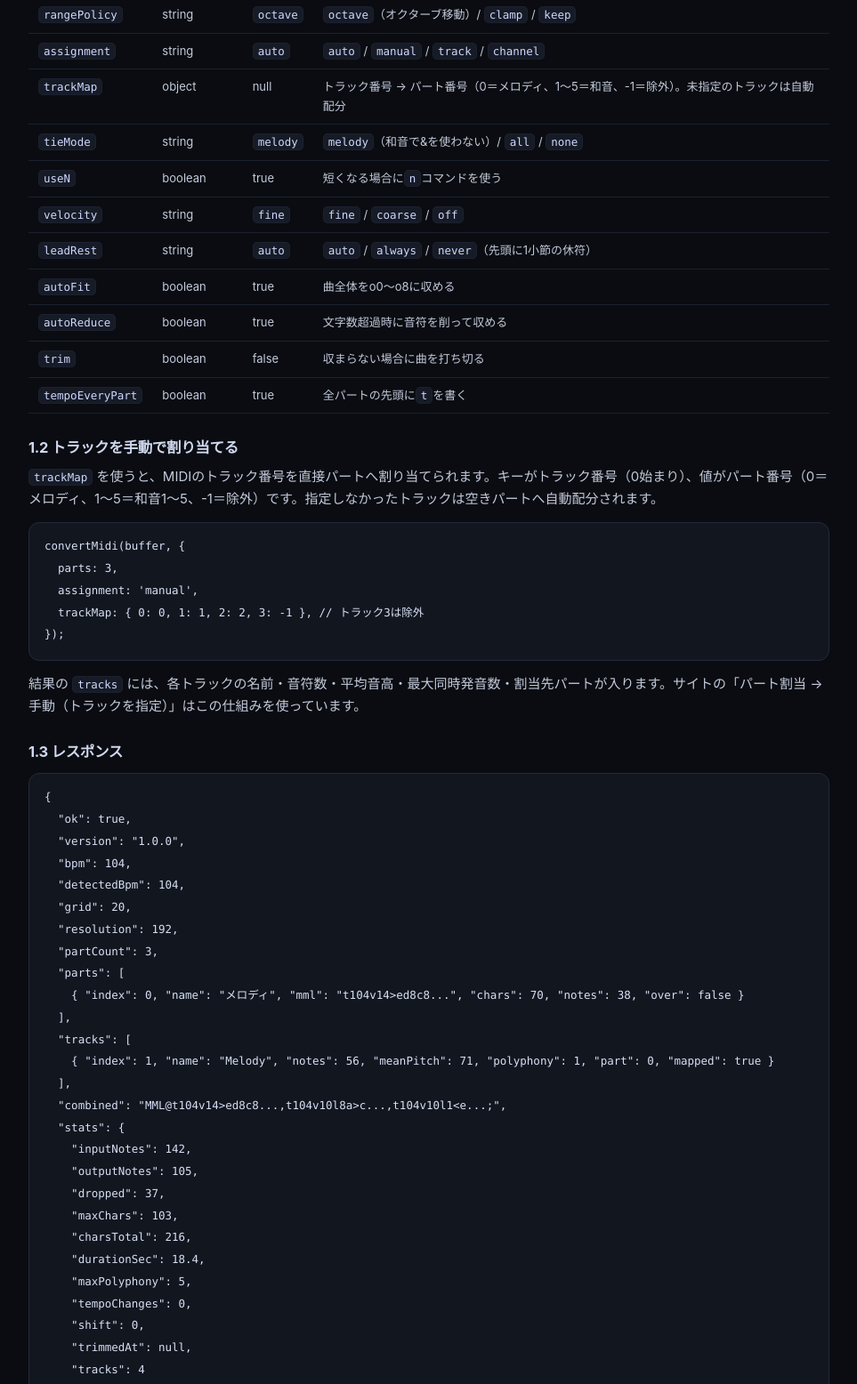
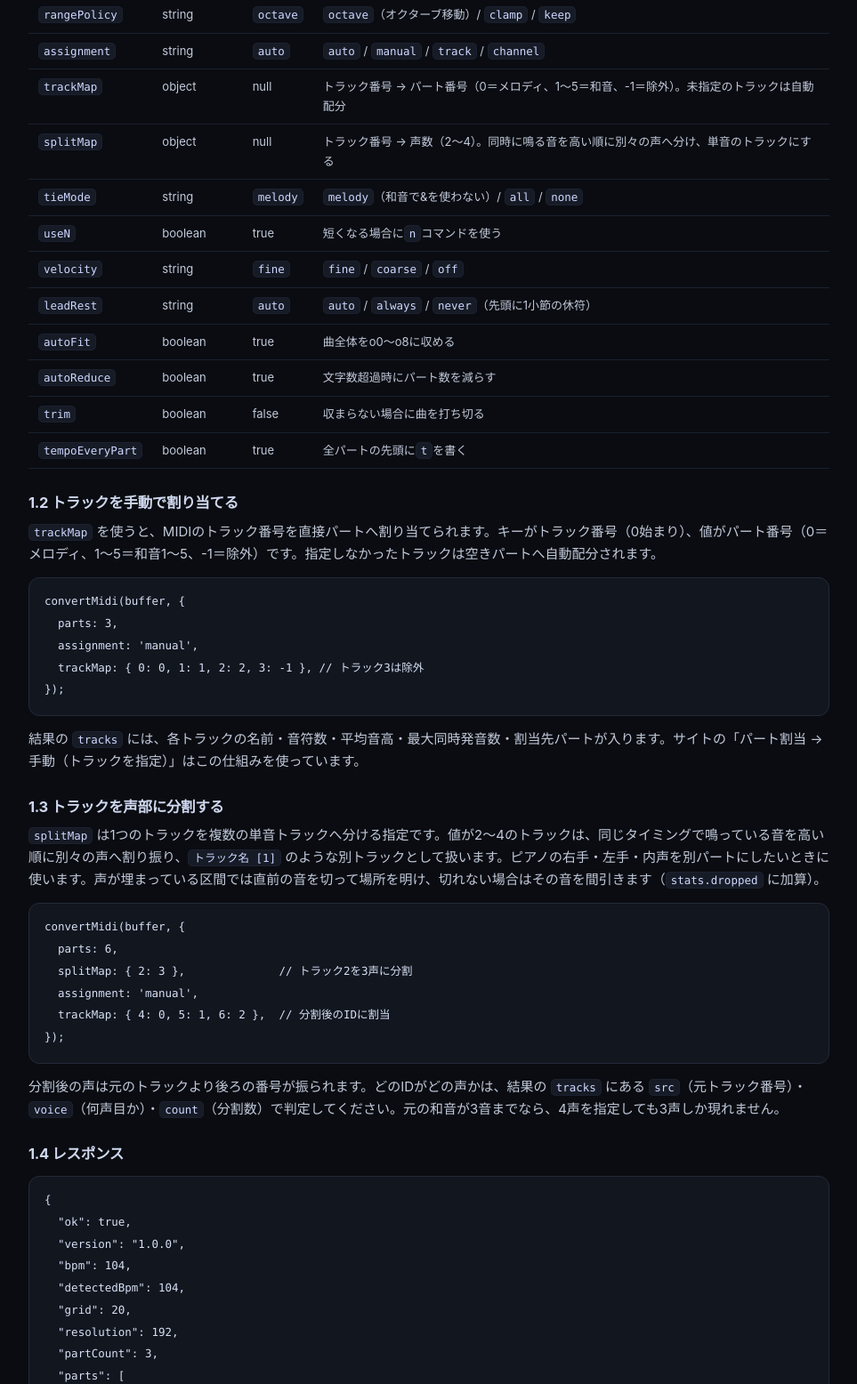
Before and after one commit to toyfer/mabi-mml-studio, a website: page api.html in a window 1280 px wide. Shown: the part 1244-2800 px from the top of the page at 89% size, without its empty margins (158-1121 px from the left). Drawn offline with Linux system fonts and the light colour scheme.

Commit message:
docs(api): document splitMap and voice splitting

```diff
--- a/api.html
+++ b/api.html
@@ -16,7 +16,7 @@
       <a href="./index.html">変換</a>
       <a href="./spec.html">仕様</a>
       <a href="./api.html" class="active">API</a>
-      <a href="https://github.com/toyfer/mabi-mml-studio" target="_blank" rel="noopener">GitHub</a>
+      <a href="https://github.com/" target="_blank" rel="noopener">GitHub</a>
     </nav>
   </div>
 </header>
@@ -32,7 +32,7 @@
   <h2 id="js">1. JavaScript API</h2>
   <p>サイト上の <code>src/api.js</code> を読み込むだけで使えます。ビルド不要、外部依存なし。</p>
 
-<pre><code class="language-js">import { convertMidi } from 'https://toyfer.github.io/mabi-mml-studio/src/api.js';
+<pre><code class="language-js">import { convertMidi } from 'https://your-name.github.io/mabi-mml/src/api.js';
 
 const buffer = await file.arrayBuffer();
 const result = convertMidi(buffer, {
@@ -64,12 +64,13 @@ console.log(result.combined);   // MML@...,...,...;
       <tr><td><code>rangePolicy</code></td><td>string</td><td><code>octave</code></td><td><code>octave</code>（オクターブ移動）/ <code>clamp</code> / <code>keep</code></td></tr>
       <tr><td><code>assignment</code></td><td>string</td><td><code>auto</code></td><td><code>auto</code> / <code>manual</code> / <code>track</code> / <code>channel</code></td></tr>
       <tr><td><code>trackMap</code></td><td>object</td><td>null</td><td>トラック番号 → パート番号（0＝メロディ、1〜5＝和音、-1＝除外）。未指定のトラックは自動配分</td></tr>
+      <tr><td><code>splitMap</code></td><td>object</td><td>null</td><td>トラック番号 → 声数（2〜4）。同時に鳴る音を高い順に別々の声へ分け、単音のトラックにする</td></tr>
       <tr><td><code>tieMode</code></td><td>string</td><td><code>melody</code></td><td><code>melody</code>（和音で&amp;を使わない）/ <code>all</code> / <code>none</code></td></tr>
       <tr><td><code>useN</code></td><td>boolean</td><td>true</td><td>短くなる場合に<code>n</code>コマンドを使う</td></tr>
       <tr><td><code>velocity</code></td><td>string</td><td><code>fine</code></td><td><code>fine</code> / <code>coarse</code> / <code>off</code></td></tr>
       <tr><td><code>leadRest</code></td><td>string</td><td><code>auto</code></td><td><code>auto</code> / <code>always</code> / <code>never</code>（先頭に1小節の休符）</td></tr>
       <tr><td><code>autoFit</code></td><td>boolean</td><td>true</td><td>曲全体をo0〜o8に収める</td></tr>
-      <tr><td><code>autoReduce</code></td><td>boolean</td><td>true</td><td>文字数超過時に音符を削って収める</td></tr>
+      <tr><td><code>autoReduce</code></td><td>boolean</td><td>true</td><td>文字数超過時にパート数を減らす</td></tr>
       <tr><td><code>trim</code></td><td>boolean</td><td>false</td><td>収まらない場合に曲を打ち切る</td></tr>
       <tr><td><code>tempoEveryPart</code></td><td>boolean</td><td>true</td><td>全パートの先頭に<code>t</code>を書く</td></tr>
     </tbody>
@@ -87,7 +88,20 @@ console.log(result.combined);   // MML@...,...,...;
 
   <p>結果の <code>tracks</code> には、各トラックの名前・音符数・平均音高・最大同時発音数・割当先パートが入ります。サイトの「パート割当 → 手動（トラックを指定）」はこの仕組みを使っています。</p>
 
-  <h3>1.3 レスポンス</h3>
+  <h3>1.3 トラックを声部に分割する</h3>
+  <p><code>splitMap</code> は1つのトラックを複数の単音トラックへ分ける指定です。値が2〜4のトラックは、同じタイミングで鳴っている音を高い順に別々の声へ割り振り、<code>トラック名 [1]</code> のような別トラックとして扱います。ピアノの右手・左手・内声を別パートにしたいときに使います。声が埋まっている区間では直前の音を切って場所を明け、切れない場合はその音を間引きます（<code>stats.dropped</code> に加算）。</p>
+
+<pre><code class="language-js">convertMidi(buffer, {
+  parts: 6,
+  splitMap: { 2: 3 },              // トラック2を3声に分割
+  assignment: 'manual',
+  trackMap: { 4: 0, 5: 1, 6: 2 },  // 分割後のIDに割当
+});
+</code></pre>
+
+  <p>分割後の声は元のトラックより後ろの番号が振られます。どのIDがどの声かは、結果の <code>tracks</code> にある <code>src</code>（元トラック番号）・<code>voice</code>（何声目か）・<code>count</code>（分割数）で判定してください。元の和音が3音までなら、4声を指定しても3声しか現れません。</p>
+
+  <h3>1.4 レスポンス</h3>
 <pre><code class="language-json">{
   "ok": true,
   "version": "1.0.0",
@@ -97,10 +111,7 @@ console.log(result.combined);   // MML@...,...,...;
   "resolution": 192,
   "partCount": 3,
   "parts": [
-    { "index": 0, "name": "メロディ", "mml": "t104v14&gt;ed8c8...", "chars": 70, "notes": 38, "over": false }
-  ],
-  "tracks": [
-    { "index": 1, "name": "Melody", "notes": 56, "meanPitch": 71, "polyphony": 1, "part": 0, "mapped": true }
+    { "index": 0, "name": "メロディ", "mml": "t104v14>ed8c8...", "chars": 70, "notes": 38, "over": false }
   ],
   "combined": "MML@t104v14&gt;ed8c8...,t104v10l8a&gt;c...,t104v10l1&lt;e...;",
   "stats": {
@@ -122,7 +133,7 @@ console.log(result.combined);   // MML@...,...,...;
 }
 </code></pre>
 
-  <h3>1.4 その他のエクスポート</h3>
+  <h3>1.5 その他のエクスポート</h3>
   <table>
     <thead><tr><th>関数</th><th>説明</th></tr></thead>
     <tbody>
@@ -146,7 +157,7 @@ console.log(result.combined);   // MML@...,...,...;
   </table>
 
   <h3>2.1 multipart</h3>
-<pre><code class="language-bash">curl -X POST https://mabi-mml-api.example.workers.dev/v1/convert \
+<pre><code class="language-bash">curl -X POST https://mabi-mml.example.workers.dev/v1/convert \
   -F "midi=@song.mid" \
   -F "parts=6" \
   -F "tieMode=melody" \
@@ -154,13 +165,13 @@ console.log(result.combined);   // MML@...,...,...;
 </code></pre>
 
   <h3>2.2 JSON（base64）</h3>
-<pre><code class="language-bash">curl -X POST https://mabi-mml-api.example.workers.dev/v1/convert \
+<pre><code class="language-bash">curl -X POST https://mabi-mml.example.workers.dev/v1/convert \
   -H "content-type: application/json" \
   -d '{"midi":"TVRoZA...","options":{"parts":3,"grid":20}}'
 </code></pre>
 
   <h3>2.3 バイナリ直送</h3>
-<pre><code class="language-bash">curl -X POST https://mabi-mml-api.example.workers.dev/v1/convert \
+<pre><code class="language-bash">curl -X POST https://mabi-mml.example.workers.dev/v1/convert \
   -H "content-type: application/octet-stream" \
   --data-binary @song.mid
 </code></pre>
@@ -204,7 +215,7 @@ wrangler deploy worker/index.js --name mabi-mml-api --compatibility-date 2026-01
 </footer>
 
 <script type="module">
-import { parseScore, LIMITS } from './src/api.js';
+import { parseScore, parseMML, LIMITS } from './src/api.js';
 
 const input = document.getElementById('pg-input');
 const out = document.getElementById('pg-out');
@@ -261,4 +272,3 @@ input.addEventListener('input', run);
 run();
 </script>
 </body>
-</html>
```
